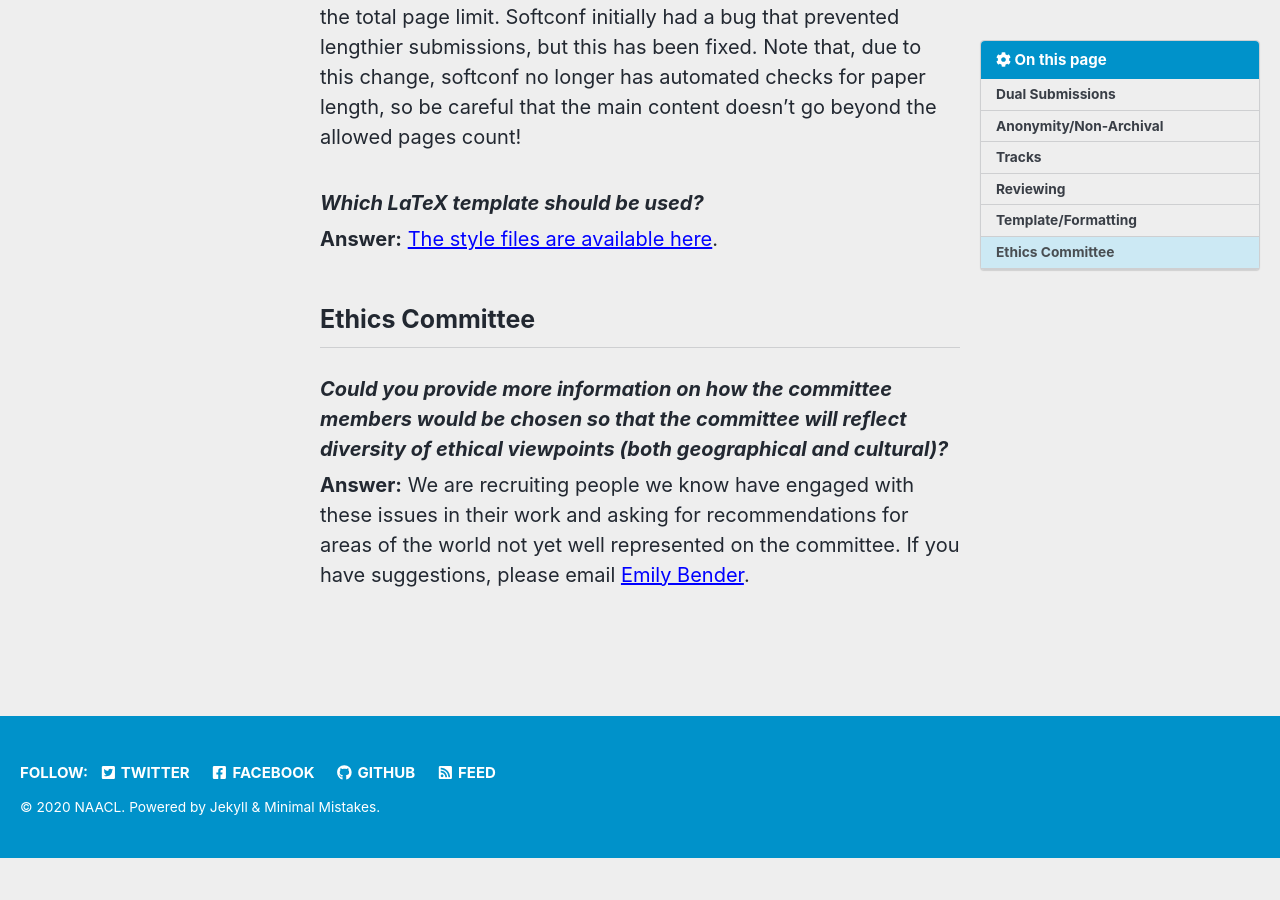
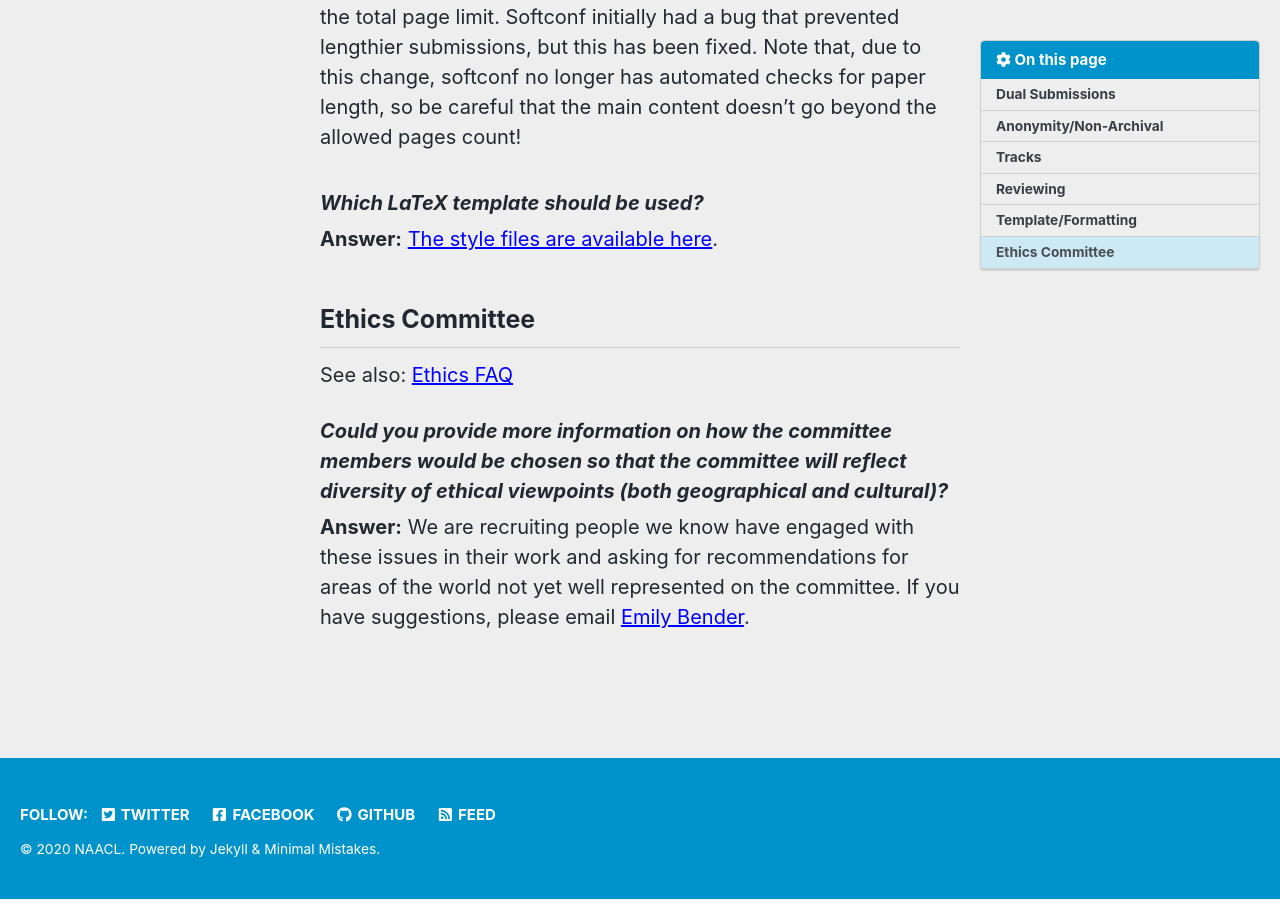
Before and after one commit to naacl-org/naacl-2021-website, a Jekyll site: the page built from _pages/faq.md, in a window 1280 px wide and 900 px high, scrolled down 2549 px. Built offline with Jekyll 4.4.1, drawn with Linux system fonts in a browser that asks for light colours; cached includes are drawn as plain includes; nearby versions of some CDN libraries; before the commit the page ends 3407 px from its top, so only the background shows below that.

Commit message:
Added ethics faq link

```diff
--- a/_pages/faq.md
+++ b/_pages/faq.md
@@ -72,6 +72,8 @@ Which LaTeX template should be used?
 
 ## Ethics Committee
 
+See also: [Ethics FAQ](/ethics/faq/)
+
 Could you provide more information on how the committee members would be chosen so that the committee will reflect diversity of ethical viewpoints (both geographical and cultural)?
 {: .question}
 **Answer:** We are recruiting people we know have engaged with these issues in their work and asking for recommendations for areas of the world not yet well represented on the committee. If you have suggestions, please email [Emily Bender](http://faculty.washington.edu/ebender/contacting-me.html).
```
